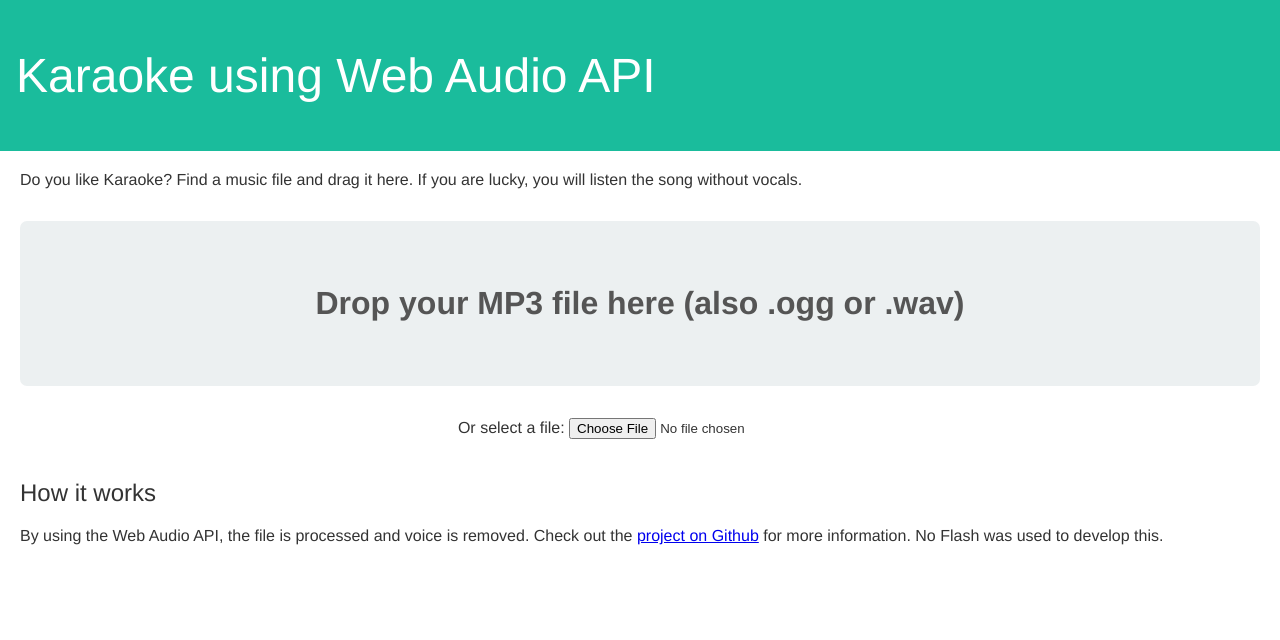
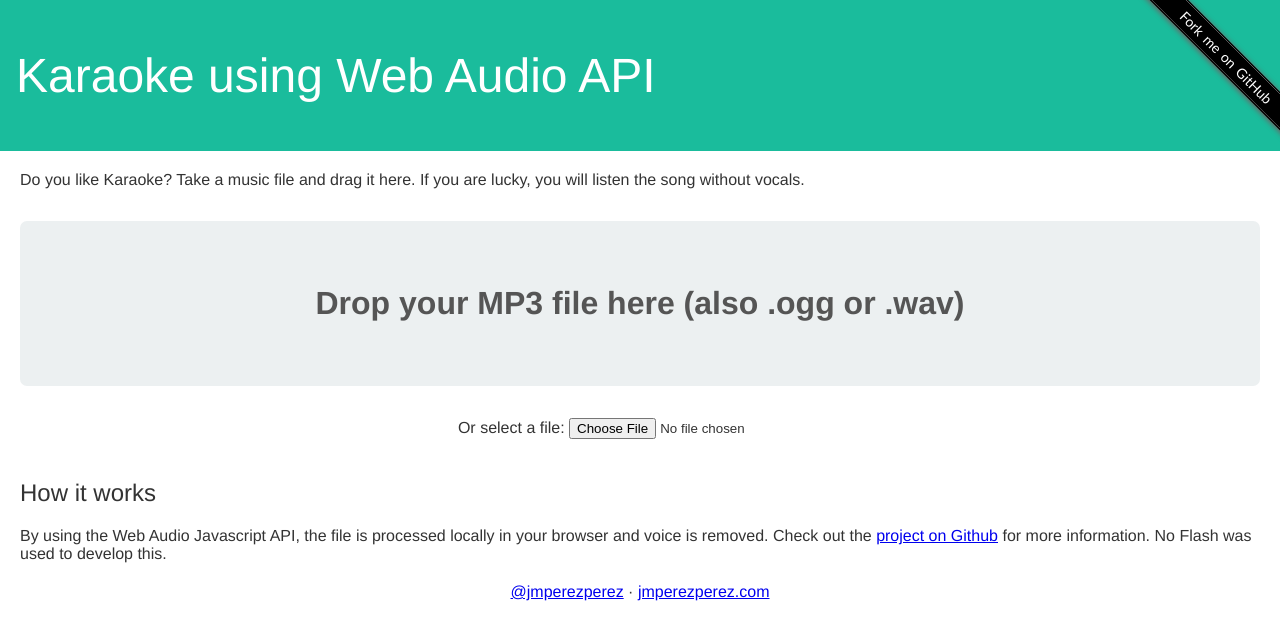
Before and after one commit to JMPerez/karaoke, a plain HTML site: page index.html in a window 1280 px wide. Drawn offline with Linux system fonts and the light colour scheme.

Commit message:
Minor changes

```diff
--- a/css/styles.css
+++ b/css/styles.css
@@ -1,8 +1,3 @@
-/*
-Styles for HTML5 File Drag & Drop demonstration
-Featured on SitePoint.com
-Developed by Craig Buckler (@craigbuckler) of OptimalWorks.net
-*/
 body {
   font-family: 'Helvetica Neue', Helvetica, Arial, sans-serif;
   margin: 0;
@@ -57,4 +52,69 @@ header {
 
 footer {
   text-align: center;
+  padding-bottom: 10px;
 }
+
+.fork-github {
+  height: 149px;
+  width: 149px;
+  overflow:hidden;
+  padding: 0;
+  margin: 0;
+  position: absolute;
+  top: 0;
+  right: 0;
+}
+
+.fork-github a {
+  display: block;
+  width: 190px;
+  font-size: 14px;
+  font-family: Frutiger, "Frutiger Linotype", Univers, Calibri, "Gill Sans", "Gill Sans MT",
+    "Myriad Pro", Myriad, "DejaVu Sans Condensed", "Liberation Sans", "Nimbus Sans L", Tahoma,
+    Geneva, "Helvetica Neue", Helvetica, Arial, sans serif;
+  background-color: #333;
+  color: #FFF;
+  word-spacing: 2px;
+  text-decoration: none;
+  padding: 5px 15px 5px 25px;
+
+  position:relative;
+  left: 20px;
+  top: -37px;
+  text-align: center;
+
+  -moz-transform-origin: 0 0 ;
+  -moz-transform:rotate(45deg);
+  -moz-box-shadow:    1px 1px 5px 1px #666;
+
+  -webkit-transform-origin: 0 0 ;
+  -webkit-transform:rotate(45deg);
+  -webkit-box-shadow: 1px 1px 5px 1px #666;
+
+  -ms-transform-origin: 0 0 ;
+  -ms-transform:rotate(45deg);
+  -ms-box-shadow: 1px 1px 5px 1px #666;
+
+  transform-origin: 0 0 ;
+  transform:rotate(45deg);
+  box-shadow: 1px 1px 5px 1px #666;
+
+  background-image: linear-gradient(bottom, #000000 3%, #666666 5%, #000000 7%, #000000 93%, #666666 95%, #000000 97%);
+  background-image: -o-linear-gradient(bottom, #000000 3%, #666666 5%, #000000 7%, #000000 93%, #666666 95%, #000000 97%);
+  background-image: -moz-linear-gradient(bottom, #000000 3%, #666666 5%, #000000 7%, #000000 93%, #666666 95%, #000000 97%);
+  background-image: -webkit-linear-gradient(bottom, #000000 3%, #666666 5%, #000000 7%, #000000 93%, #666666 95%, #000000 97%);
+  background-image: -ms-linear-gradient(bottom, #000000 3%, #666666 5%, #000000 7%, #000000 93%, #666666 95%, #000000 97%);
+
+  background-image: -webkit-gradient(
+    linear,
+    left bottom,
+    left top,
+    color-stop(0.03, #000000),
+    color-stop(0.05, #666666),
+    color-stop(0.07, #000000),
+    color-stop(0.93, #000000),
+    color-stop(0.95, #666666),
+    color-stop(0.97, #000000)
+  );
+}
--- a/index.html
+++ b/index.html
@@ -6,11 +6,12 @@
     <link rel="stylesheet" type="text/css" media="all" href="css/styles.css" />
   </head>
   <body>
+    <div class="fork-github"><a href="https://github.com/JMPerez/karaoke">Fork me on GitHub</a></div>
     <header>
       <h1>Karaoke using Web Audio API</h1>
     </header>
     <div class="main">
-      <p>Do you like Karaoke? Find a music file and drag it here. If you are lucky, you will listen the song without vocals.</p>
+      <p>Do you like Karaoke? Take a music file and drag it here. If you are lucky, you will listen the song without vocals.</p>
 
       <div id="filedrag">Drop your MP3 file here (also .ogg or .wav)</div>
       <div id="fileselect-container">
@@ -24,8 +25,11 @@
         <button id="disable-filter">Disable karaoke</button>
       </div>
       <h2>How it works</h2>
-      <p>By using the Web Audio API, the file is processed and voice is removed. Check out the <a href="https://github.com/JMPerez/karaoke">project on Github</a> for more information. No Flash was used to develop this.</p>
+      <p>By using the Web Audio Javascript API, the file is processed locally in your browser and voice is removed. Check out the <a href="https://github.com/JMPerez/karaoke">project on Github</a> for more information. No Flash was used to develop this.</p>
     </div>
+    <footer>
+      <a href="https://twitter.com/jmperezperez">@jmperezperez</a> · <a href="http://jmperezperez.com">jmperezperez.com</a>
+    </footer>
     <script src="scripts/jDataView.js"></script>
     <script src="scripts/main.js"></script>
   </body>
```
